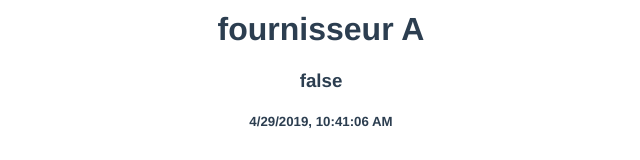
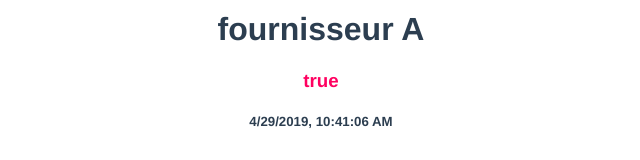
Before and after one commit to arti-kland/VueJs, a Vue app in the folder app_gestion_fournisseur/: page /suppliers in a window 1280 px wide. Shown: the part 395-555 px from the top of the page, without its empty margins (319-959 px from the left). Built offline with nearby package versions, Linux system fonts and the light colour scheme.

Commit message:
etape 5 exo 4 avec changement couleur selon stock

```diff
--- a/app_gestion_fournisseur/src/components/Suppliers.vue
+++ b/app_gestion_fournisseur/src/components/Supplier.vue
@@ -2,7 +2,7 @@
     <div>
         <h1>{{name}}</h1>
 
-        <h3>{{status}}</h3>
+        <h3 v-bind:style="changeColor()">{{status}}</h3>
 
         <h5>{{checkedAt}}</h5>
 
@@ -11,19 +11,27 @@
 
 <script>
     export default {
-        name: "Suppliers",
+        name: "Supplier",
         props: {
             // msg: String
         },
         data: function () {
             return {
                 name: 'fournisseur A',
-                status: false, // est ce qu'il y a du stock
+                status: true, // est ce qu'il y a du stock
+                color: 'green',
                 checkedAt: new Date().toLocaleString() // date de la dernière mise à jour du stock
-
+            }
+        },
+        methods: {
+            changeColor: function() {
+                if (this.status == false) {
+                    return {color: '#00ff00'}
+                }else {
+                    return {color: '#FF0060'}
+                }
             }
         }
-
     }
 </script>
 
--- a/app_gestion_fournisseur/src/components/SuppliersList.vue
+++ b/app_gestion_fournisseur/src/components/SuppliersList.vue
@@ -7,7 +7,7 @@
 
 <script>
     export default {
-        name: "SuppliersList",
+        name: "Suppliers",
         props: {
             msg: String
         }
```
Also changed, not shown: app_gestion_fournisseur/src/main.js (+4 -4 lines).
